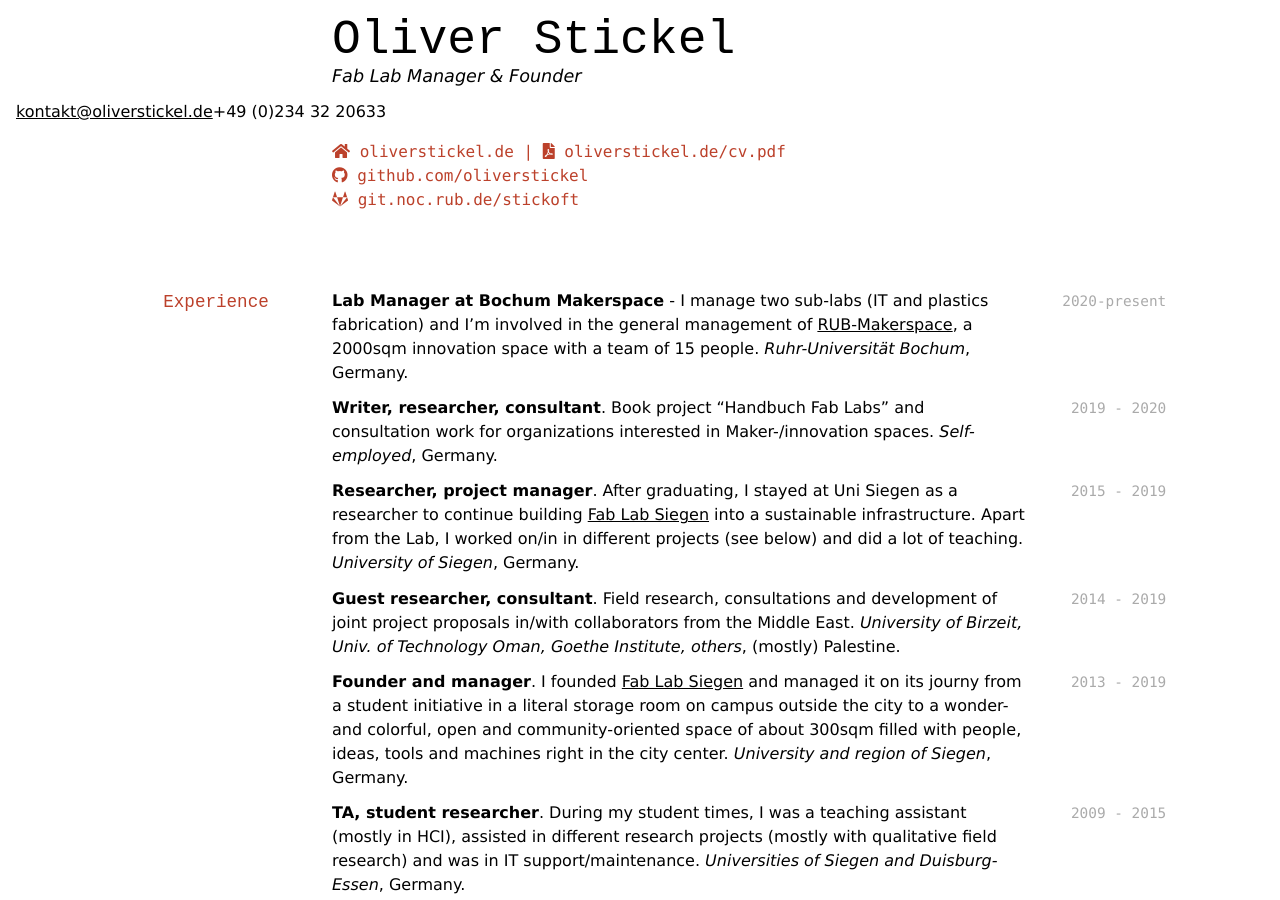
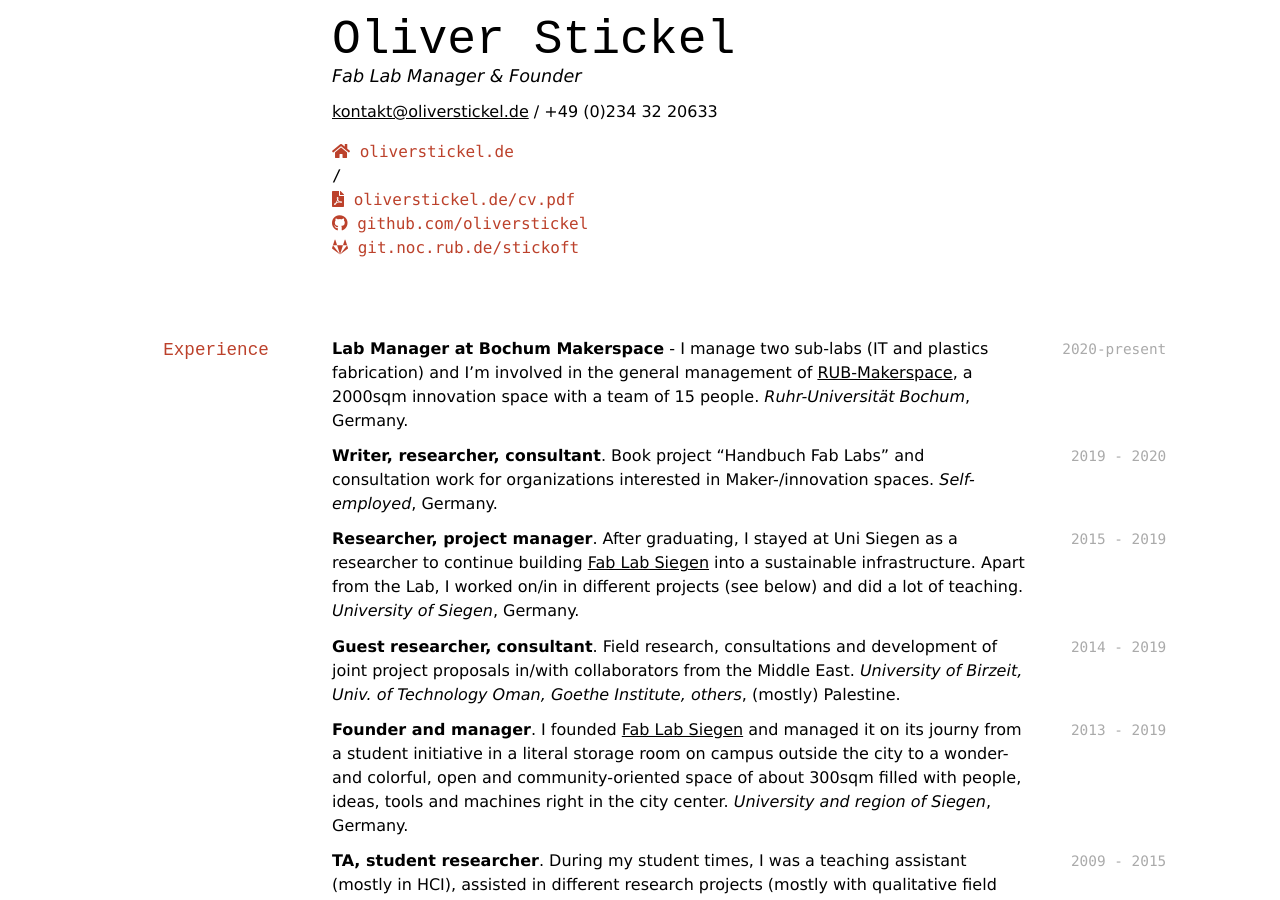
Before and after one commit to oliverstickel/oliverstickel.github.io, a Jekyll site: the page built from index.md, in a window 1280 px wide and 900 px high. Built offline with Jekyll 4.4.1, drawn with Linux system fonts in a browser that asks for light colours; nearby versions of some CDN libraries; a style sheet for code colours, icons or effects is not loaded.

Commit message:
Update index.md

```diff
--- a/index.md
+++ b/index.md
@@ -5,10 +5,10 @@ title: Oliver Stickel
 # Oliver Stickel
 Fab Lab Manager & Founder
 
-<a href="kontakt@oliverstickel.de">kontakt@oliverstickel.de</a> | +49 (0)234 32 20633
+<a href="kontakt@oliverstickel.de">kontakt@oliverstickel.de</a> / +49 (0)234 32 20633
 
 <div id="webaddress">
-  <a href="https://oliverstickel.de"><i class="fas fa-home"></i> oliverstickel.de </a>  |  <a href="https://oliverstickel.de/cv.pdf"><i class="fas fa-file-pdf"></i> oliverstickel.de/cv.pdf</a><br/>
+  <a href="https://oliverstickel.de"><i class="fas fa-home"></i> oliverstickel.de </a>  <div style="color:black"> / </div>  <a href="https://oliverstickel.de/cv.pdf"><i class="fas fa-file-pdf"></i> oliverstickel.de/cv.pdf</a><br/>
   <a href="https://github.com/oliverstickel/"><i class="fab fa-github"></i> github.com/oliverstickel</a><br/>
   <a href="https://git.noc.rub.de/stickoft"><i class="fab fa-gitlab"></i> git.noc.rub.de/stickoft</a><br/>
 </div>
```
